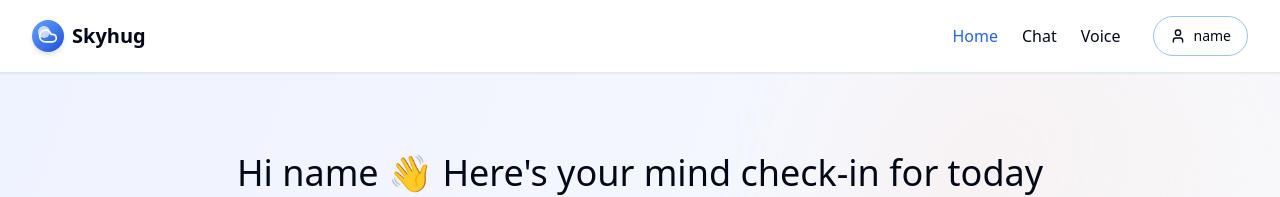
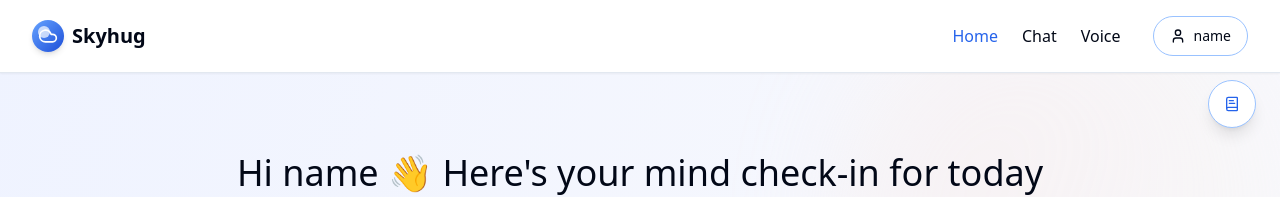
Before and after one commit to bryantirawan/serenity-ai-conversations-68, a React (Vite) app: page /home in a window 1280 px wide. Both pictures are taken after typing "name@example.com", "Sample123" into the empty fields and a click on the button "Sign In". Shown: the top 197 px of the page. Built offline with nearby package versions, Linux system fonts and the light colour scheme.

Commit message:
Add floating journal entry icon
Adds a floating icon to the screen for quick journal entry access.

```diff
--- /dev/null
+++ b/src/components/journal/FloatingJournalButton.tsx
@@ -0,0 +1,46 @@
+
+import React from 'react';
+import { BookText } from 'lucide-react';
+import { Dialog, DialogContent, DialogHeader, DialogTitle, DialogTrigger } from "@/components/ui/dialog";
+import { Button } from "@/components/ui/button";
+import { Textarea } from "@/components/ui/textarea";
+import { useToast } from "@/hooks/use-toast";
+
+const FloatingJournalButton = () => {
+  const { toast } = useToast();
+
+  const handleSaveEntry = () => {
+    toast({
+      title: "Journal Entry Saved",
+      description: "Your thoughts have been recorded.",
+    });
+  };
+
+  return (
+    <Dialog>
+      <DialogTrigger asChild>
+        <Button
+          variant="outline"
+          size="icon"
+          className="fixed right-6 top-20 z-50 h-12 w-12 rounded-full shadow-lg bg-white hover:bg-skyhug-50 border-skyhug-200"
+        >
+          <BookText className="h-6 w-6 text-skyhug-500" />
+        </Button>
+      </DialogTrigger>
+      <DialogContent className="sm:max-w-[500px]">
+        <DialogHeader>
+          <DialogTitle>Add Journal Entry</DialogTitle>
+        </DialogHeader>
+        <div className="space-y-4 py-4">
+          <Textarea
+            placeholder="Write your thoughts here..."
+            className="min-h-[200px] resize-none"
+          />
+          <Button onClick={handleSaveEntry} className="w-full">Save Entry</Button>
+        </div>
+      </DialogContent>
+    </Dialog>
+  );
+};
+
+export default FloatingJournalButton;
--- a/src/pages/HomePage.tsx
+++ b/src/pages/HomePage.tsx
@@ -13,6 +13,7 @@ import SessionHistoryCard from '@/components/sessions/SessionHistoryCard';
 import AchievementsCard from '@/components/achievements/AchievementsCard';
 import StartSessionCard from '@/components/sessions/StartSessionCard';
 import StreakTracker from '@/components/achievements/StreakTracker';
+import FloatingJournalButton from '@/components/journal/FloatingJournalButton';
 
 const getFirstName = (fullName: string | undefined) => {
   return fullName?.split(' ')[0] || 'Friend';
@@ -43,6 +44,7 @@ const HomePage = () => {
   return (
     <div className="min-h-screen flex flex-col relative overflow-hidden">
       <Header />
+      <FloatingJournalButton />
 
       <CloudBackground className="opacity-90" />
 
```
